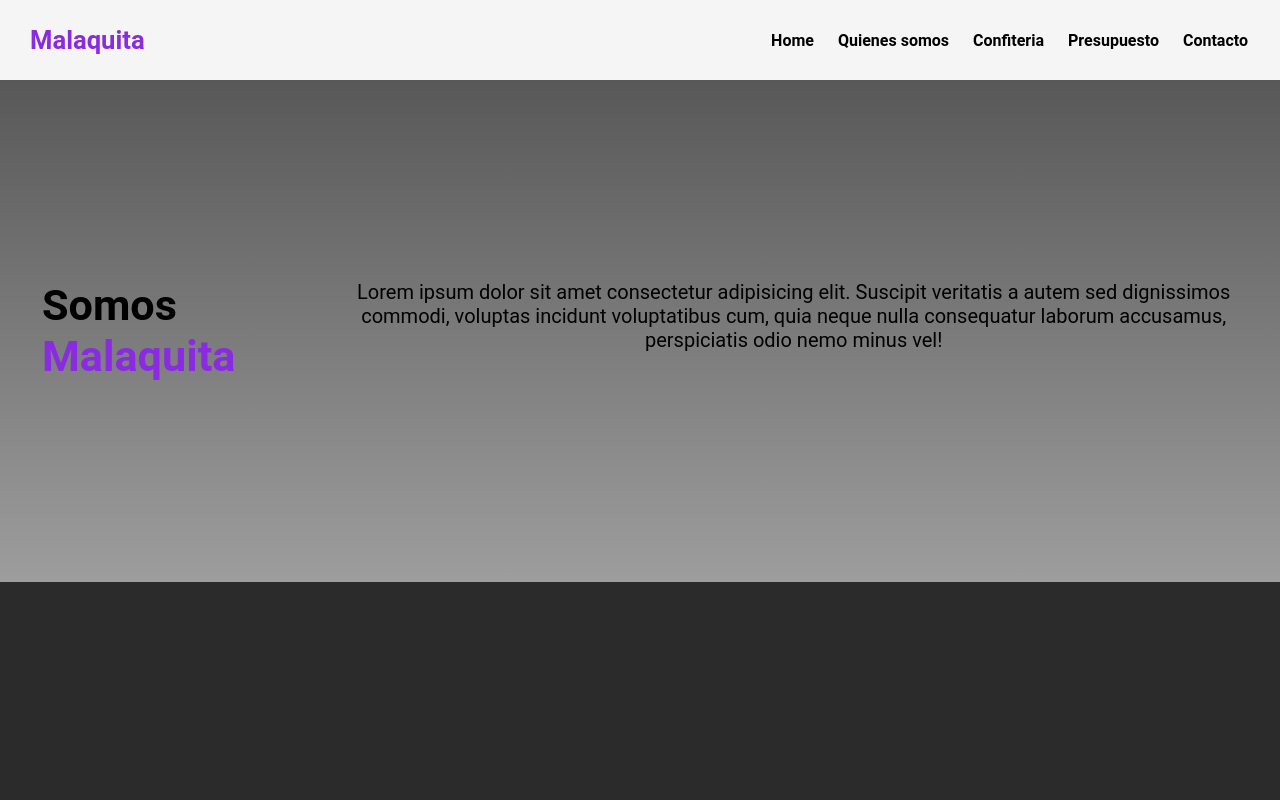
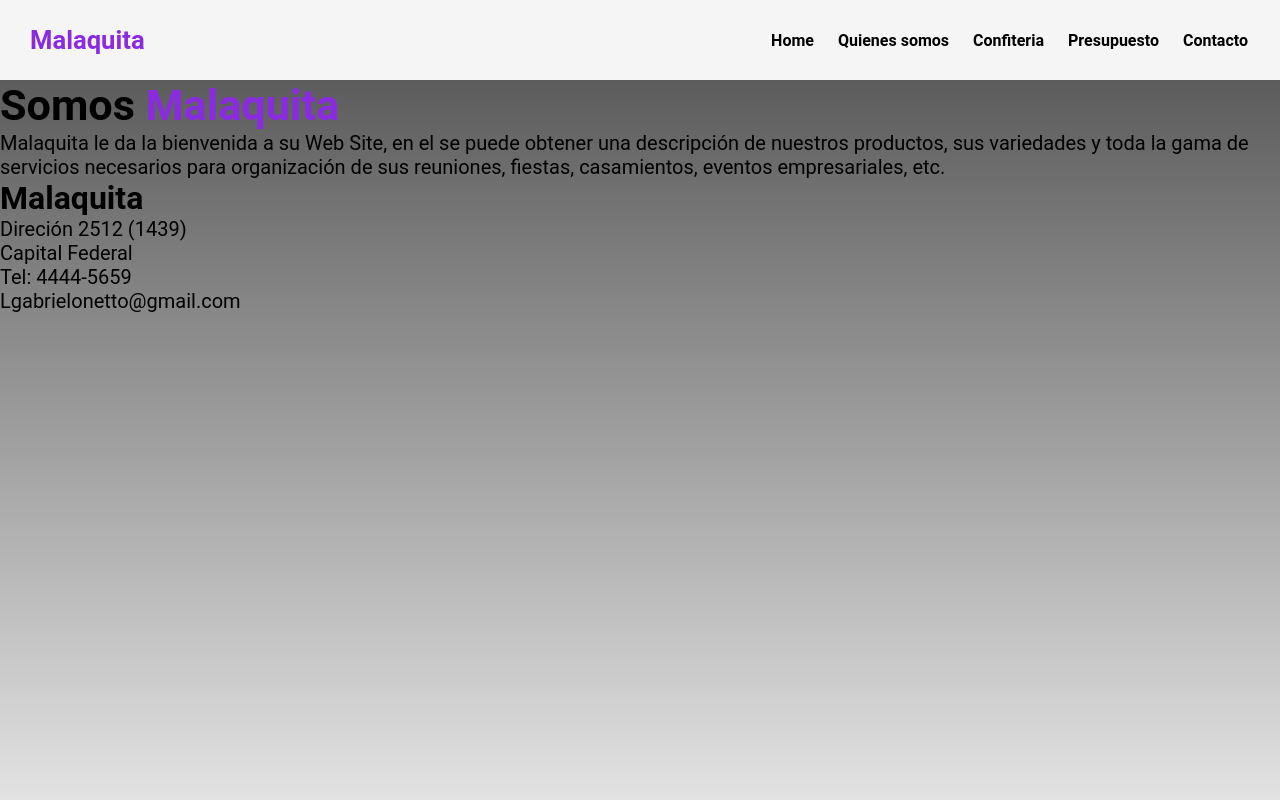
Before and after one commit to LgabrielO/Desarrollo-web1, a plain HTML site: page Pages/quienes-somos.html in a window 1280 px wide. Shown: the top 800 px of the page. Drawn offline with Linux system fonts and the light colour scheme.

Commit message:
modicamos pagina

```diff
--- a/Pages/quienes-somos.html
+++ b/Pages/quienes-somos.html
@@ -1,12 +1,15 @@
 <!DOCTYPE html>
 <html lang="es">
-
   <head>
-    <meta charset="UTF-8">
-    <meta http-equiv="X-UA-Compatible" content="IE=edge">
-    <meta name="viewport" content="width=device-width, initial-scale=1.0">
-    <link rel="stylesheet" href="./../assets/css/Styles.css">
-    <link rel="icon" href="./../assets/img/Logo.jpg">
+    <meta charset="UTF-8" />
+    <meta http-equiv="X-UA-Compatible" content="IE=edge" />
+    <meta name="viewport" content="width=device-width, initial-scale=1.0" />
+    <meta
+      name="keywords"
+      content="grid-container, caracteristica-us, somos-malaquita-us"
+    />
+    <link rel="stylesheet" href="./../assets/css/Styles.css" />
+    <link rel="icon" href="./../assets/img/Logo.jpg" />
     <title>Malaquita</title>
   </head>
 
@@ -25,20 +28,23 @@
             </nav>
           </div>
         </header>
-            <section id="somos-malaquita-us">
+        <section class="somos-malaquita-us">
           <div class="container">
             <div class="texto">
               <h2>Somos <span class="color-acento">Malaquita</span></h2>
             </div>
-                    <div class="texto-us">
-                        <p>Lorem ipsum dolor sit amet consectetur adipisicing elit. Suscipit veritatis a autem sed
-                            dignissimos commodi, voluptas incidunt voluptatibus cum, quia neque nulla consequatur
-                            laborum
-                            accusamus, perspiciatis odio nemo minus vel!</p>
+            <div class="texto">
+              <p>
+                Malaquita le da la bienvenida a
+                su Web Site, en el se puede obtener una descripción de nuestros
+                productos, sus variedades y toda la gama de servicios necesarios
+                para organización de sus reuniones, fiestas, casamientos,
+                eventos empresariales, etc.
+              </p>
             </div>
           </div>
         </section>
-            <section id="caracteristicas-us">
+        <section class="caracteristicas-us">
           <div class="container">
             <h3>Malaquita</h3>
             <ul>
@@ -53,10 +59,12 @@
 
       <footer>
         <div class="container">
-                <p>&copy; 2022 Malaquita. Todos los derechos reservados. | Powered by: Leonardo Onetto </p>
+          <p>
+            &copy; 2022 Malaquita. Todos los derechos reservados. | Powered by:
+            Leonardo Onetto
+          </p>
         </div>
       </footer>
     </div>
   </body>
-
 </html>
```
Lines whose indentation alone changed are shown as unchanged.
